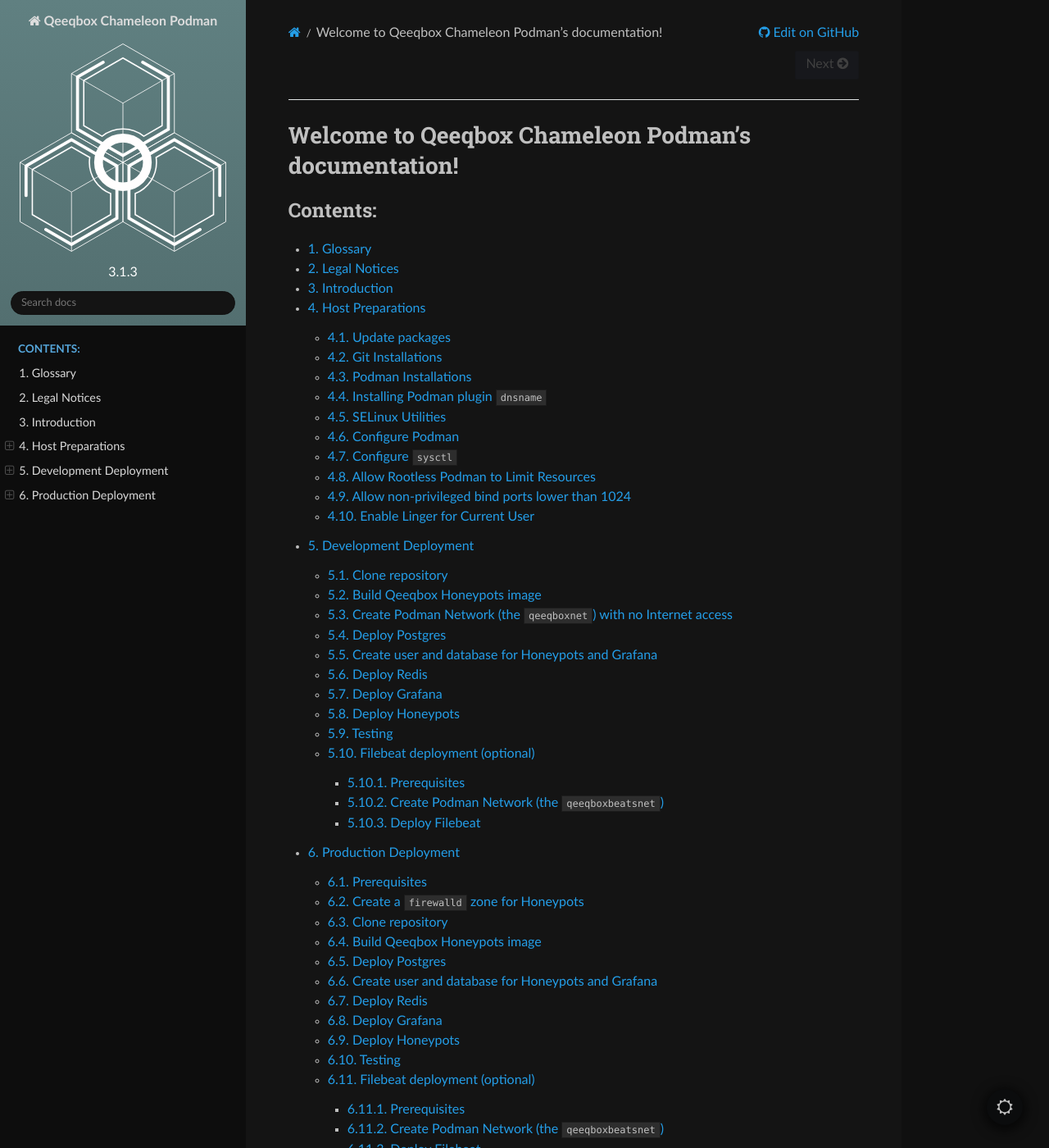
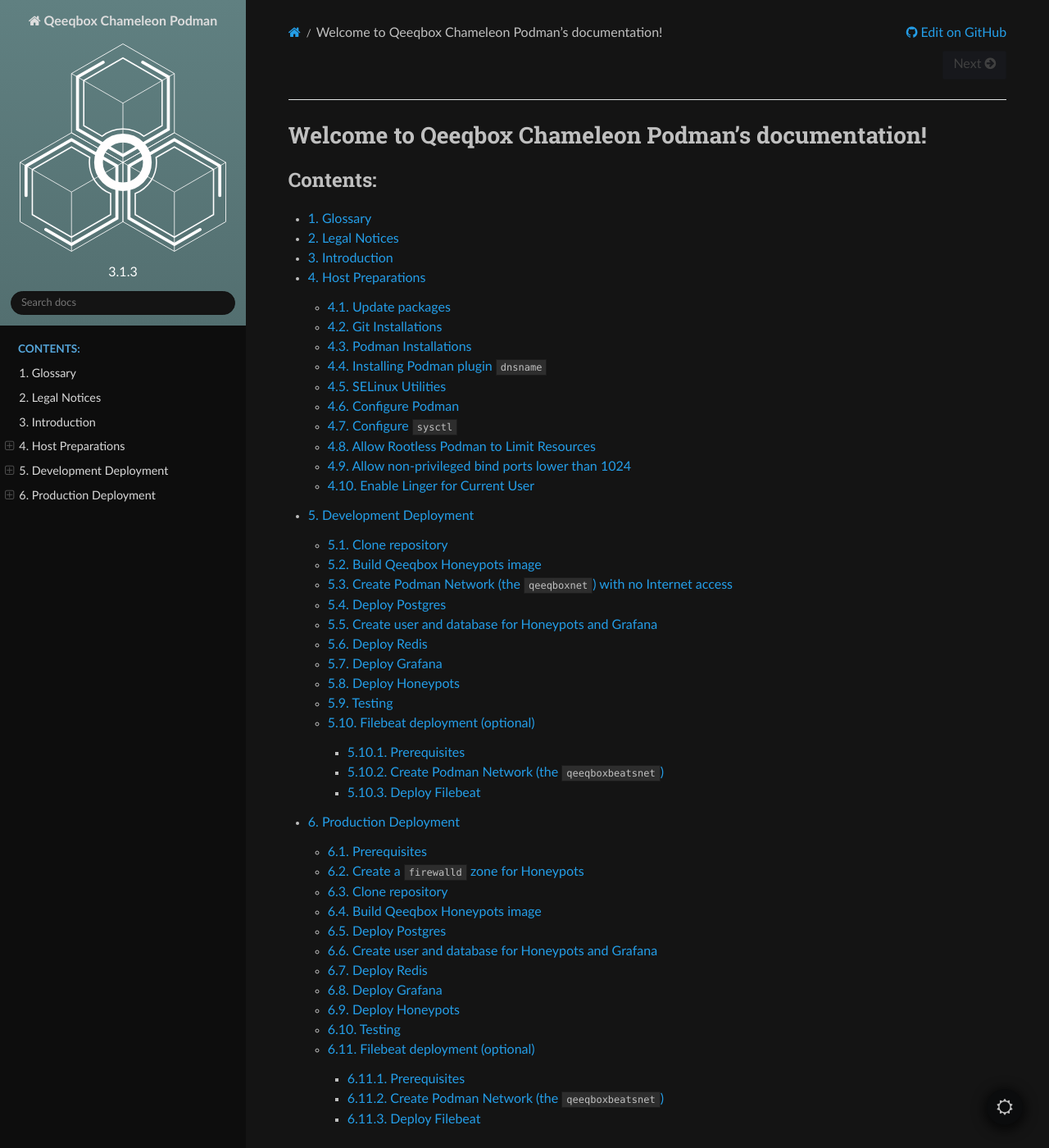
Before and after one commit to extra2000/qeeqbox-chameleon-podman, a Sphinx documentation site: the page built from docs/source/index.rst, in a window 1280 px wide and 1400 px high. Shown: the whole window at 82% size. Built offline with Sphinx 7.4.7 and the Read the Docs theme 2.0.0, drawn with Linux system fonts in a browser that asks for light colours.

Commit message:
refactor(sphinx): change to full width page

```diff
--- a/docs/source/_templates/layout.html
+++ b/docs/source/_templates/layout.html
@@ -2,7 +2,7 @@
     {% block footer %} {{ super() }}
 
     <style>
-        /* .wy-nav-content { max-width: none; } */
+        .wy-nav-content { max-width: none; }
         .wy-side-nav-search>div.version { color:hsl(0, 0%, 100%); }
     </style>
 
```
